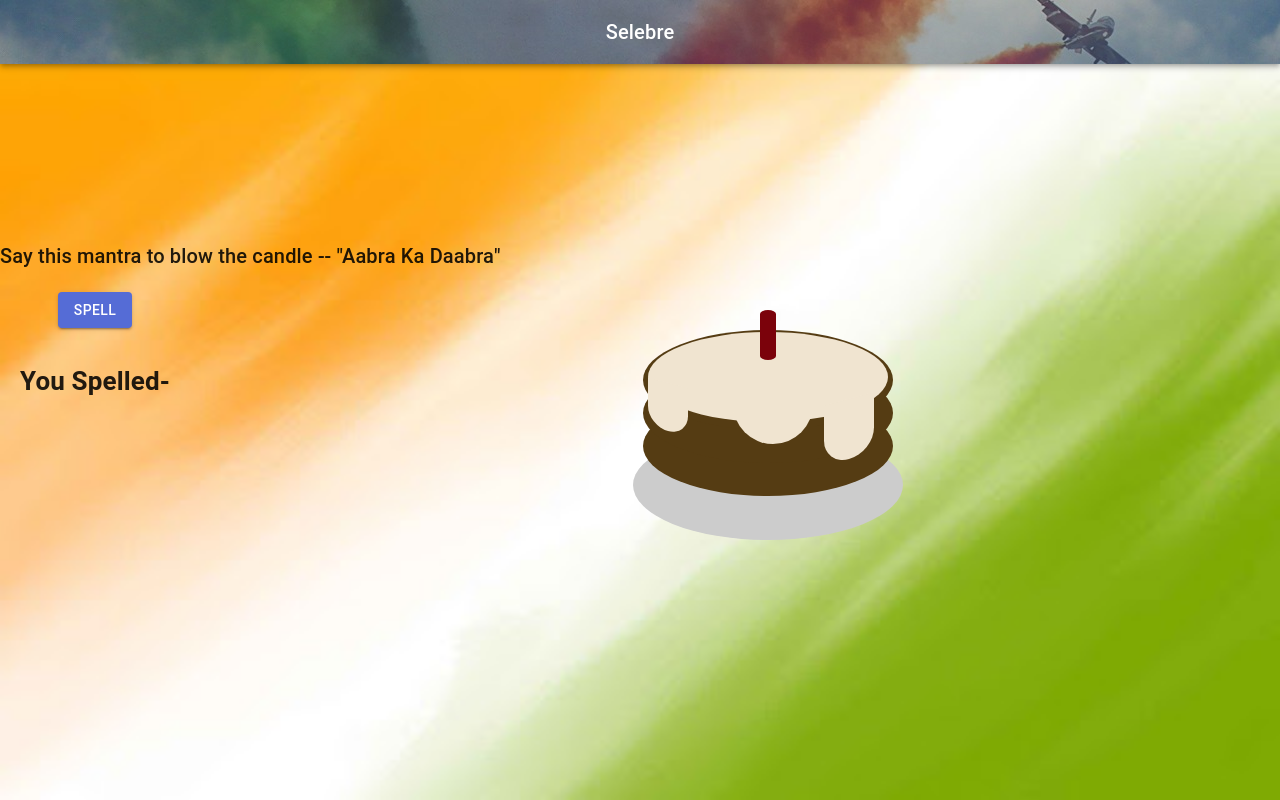
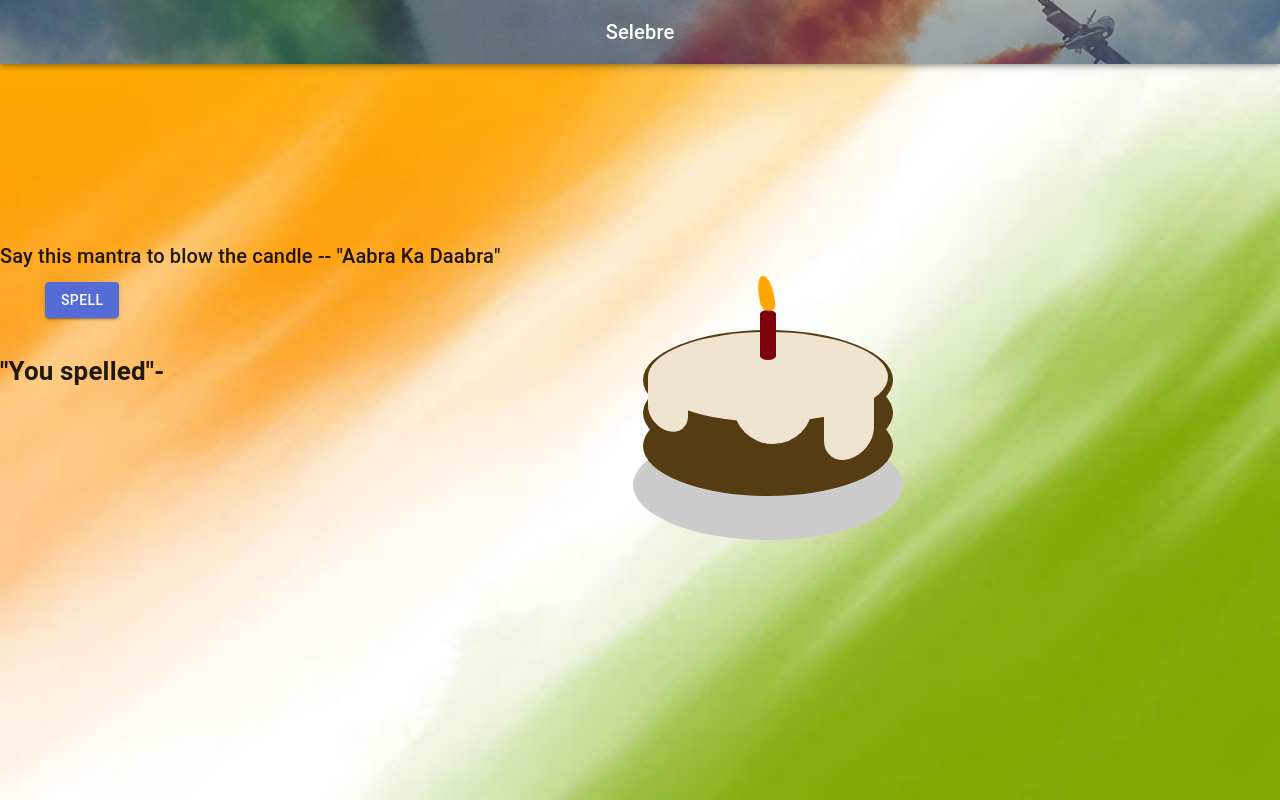
Before and after one commit to Vamsi-Annabathula/selebre, a React (Create React App) app: page /celebrate in a window 1280 px wide. Built offline with nearby package versions, Linux system fonts and the light colour scheme.

Commit message:
fixed candle blowing

```diff
--- a/src/components/celebration/index.js
+++ b/src/components/celebration/index.js
@@ -5,6 +5,7 @@ import { makeStyles } from '@material-ui/core/styles';
 import {
     Container,
     Grid,
+    Button,
     Typography
 } from '@material-ui/core';
 import './style.css';
@@ -16,21 +17,53 @@ const useStyles = makeStyles(styles);
 export default function Celebrate() {
     const classes = useStyles();
     const dispatch = useDispatch();
+    const [mantra, setMantra] = useState()
     const [blowCandle, setBlowCandle] = useState(false)
+    const [note, setNote] = useState("Spell");
+    const [checkSpell, setCheckSpell] = useState();
 
-    const flame = () => blowCandle ? "" : "flame"
 
-    console.log("Asda", flame(), blowCandle)
+    var flame = "flame";
+
     useEffect(() => {
         dispatch(fetchRecordedMantra())
     }, []);
+    useEffect(() => {
+        if (checkSpell === defaultMantra) {
+            flame = "";
+        }
+    }, [checkSpell])
 
-    const mantra = useSelector(state => state.mantra?.mantra);
+    const defaultMantra = useSelector(state => state.mantra?.mantra);
 
     function blowCandles() {
         setBlowCandle(true)
     }
+    const runSpeechRecognition = () => {
+        let SpeechRecognition = window.SpeechRecognition || window.webkitSpeechRecognition;
+        let recognition = new SpeechRecognition();
 
+        // This runs when the speech recognition service starts
+        recognition.onstart = function () {
+            setNote("Spell")
+            //action.innerHTML = "<small>listening, please speak...</small>";
+        };
+
+        recognition.onspeechend = function () {
+            setNote("Spelled")
+            recognition.stop();
+        }
+
+        // This runs when the speech recognition service returns result
+        recognition.onresult = function (event) {
+            let transcript = event.results[0][0].transcript;
+            setMantra(transcript);
+            setCheckSpell(transcript)
+        };
+
+        // start recognition
+        recognition.start();
+    }
     return (
         <Grid component="main" maxWidth="xs" direction='row'>
             <CssBaseline />
@@ -41,14 +74,25 @@ export default function Celebrate() {
                 </Typography>
             </Grid>
             <Grid item className={classes.recordMantra} >
-                <RecordMantra
+                {/* <RecordMantra
                     initialButtonText={"Spell"}
                     displayText={"You Spelled"}
                     onSayButtonText={"Spell"}
                     onStopButtonText={"Spelled"}
                     isCeleb
                     blowCandles={blowCandles}
-                />
+                /> */}
+
+                <Grid className={classes.mantraHeader}>
+                    <Grid item>
+                        <Button variant="contained" color="primary" onClick={runSpeechRecognition}>
+                            {note}
+                        </Button>
+                    </Grid>
+                    <Grid item className={classes.mantraText}>
+                        {(<h4 > "You spelled"- {mantra}</h4>)}
+                    </Grid>
+                </Grid>
             </Grid>
             <Grid item>
                 <div className="cake">
@@ -61,7 +105,7 @@ export default function Celebrate() {
                     <div className="drip drip2"></div>
                     <div className="drip drip3"></div>
                     <div className="candle">
-                        <div className={flame()}> </div>
+                        <div className={flame}> </div>
                     </div>
                 </div>
             </Grid>
```
